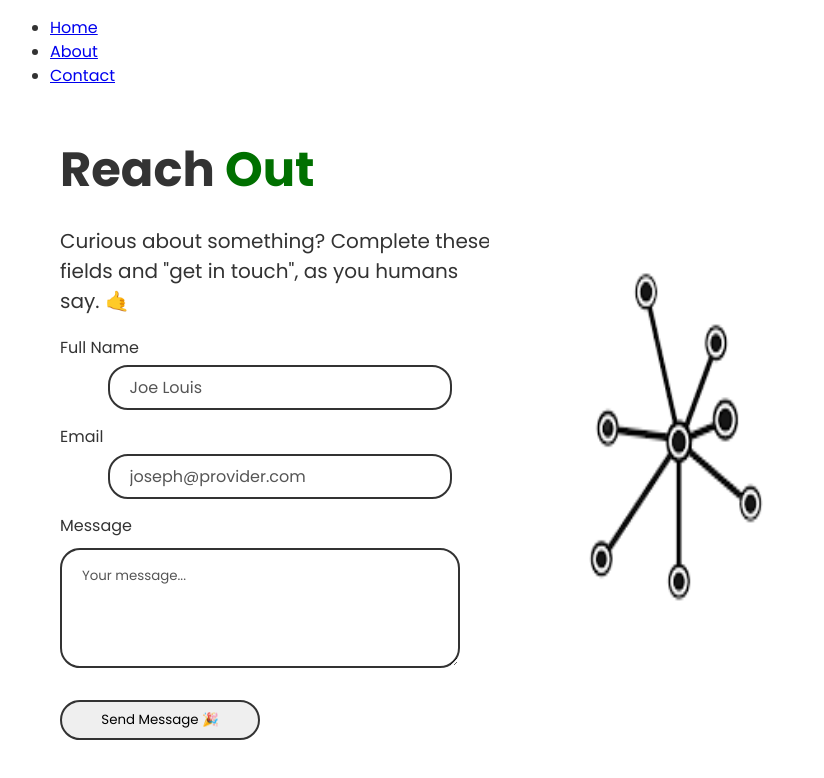
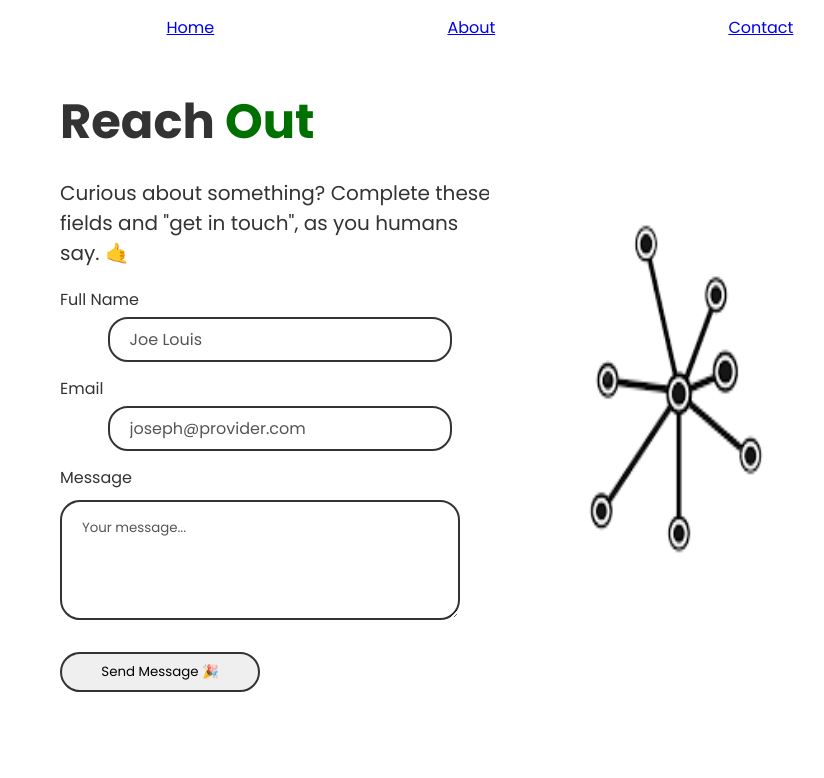
Before and after one commit to xpieemma/scrimba-project-sba, a plain HTML site: page index.html in a window 1280 px wide. Shown: the whole page, without its empty margins (180-1004 px from the left). Drawn offline with nearby package versions, Linux system fonts and the light colour scheme.

Commit message:
Added space around navigation items

```diff
--- a/index.css
+++ b/index.css
@@ -29,6 +29,15 @@ label {
   width: 800px;
   padding: 30px;
   margin: 0 auto;
+}
+
+nav li {
+  list-style-type: none;
+}
+nav ul {
+  display: flex;
+  align-items: center;
+  justify-content: space-around;
 }
 
 .contact-image {
```
